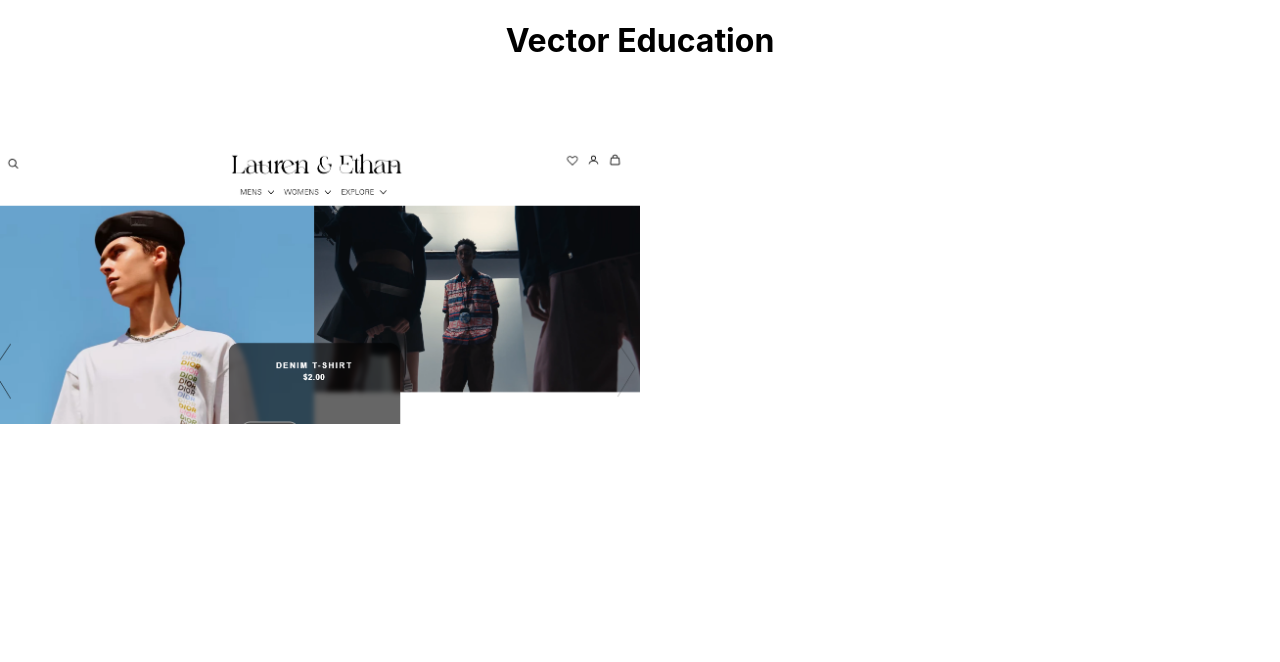
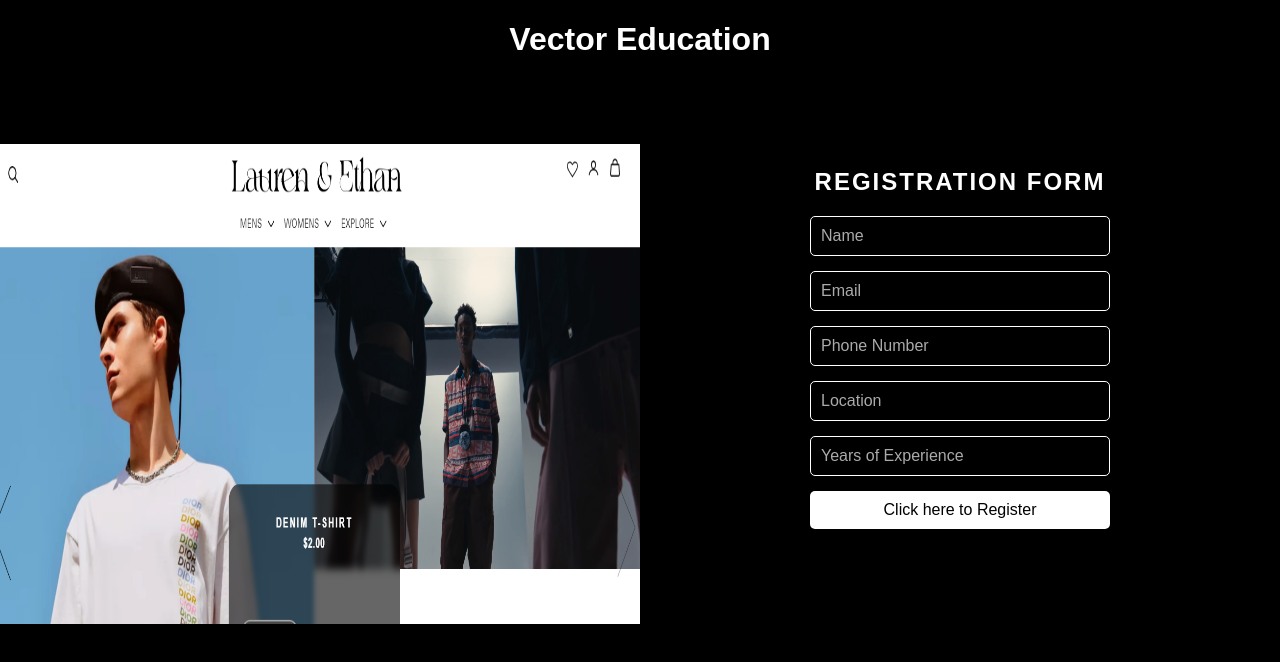
Before and after one commit to TapishKhari/edu, a React (Create React App) app: page / in a window 1280 px wide. Shown: the top 662 px of the page. Built offline with nearby package versions, Linux system fonts and the light colour scheme.

Commit message:
Added Registration form

```diff
--- a/package.json
+++ b/package.json
@@ -6,6 +6,7 @@
     "@testing-library/jest-dom": "^5.17.0",
     "@testing-library/react": "^13.4.0",
     "@testing-library/user-event": "^13.5.0",
+    "axios": "^1.7.7",
     "react": "^18.3.1",
     "react-dom": "^18.3.1",
     "react-router-dom": "^6.27.0",
--- a/public/index.html
+++ b/public/index.html
@@ -24,7 +24,7 @@
       work correctly both with client-side routing and a non-root public URL.
       Learn how to configure a non-root public URL by running `npm run build`.
     -->
-    <title>Vector Education Payment form</title>
+    <title>Vector Education Registration form</title>
   </head>
   <body>
     <noscript>You need to enable JavaScript to run this app.</noscript>
--- a/src/components/Notification-div/Notification.css
+++ b/src/components/Notification-div/Notification.css
@@ -1,6 +1,7 @@
 @media screen and (min-width: 760px) {
     .notify{
         width:100%;
+        height: 60%;
     }
     .img_abc{
         width:100%;
@@ -11,6 +12,7 @@
   @media screen and (max-width: 760px) {
     .notify{
         width:100%;
+        height: 100%;
     }
     .img_abc{
         width:100%;
--- a/src/components/Registration/Registration.css
+++ b/src/components/Registration/Registration.css
@@ -0,0 +1,67 @@
+/* RegistrationForm.css */
+
+body {
+    margin: 0;
+    padding: 0;
+    font-family: Arial, sans-serif;
+    background-color: #000; /* Black background */
+    color: #fff; /* White text */
+  }
+
+  .form-container {
+    /* outline: 2px solid white; */
+    display: flex;
+    justify-content: start;
+    align-items: center;
+    height: 100vh;
+    flex-direction: column;
+  }
+
+  .form-title {
+    margin-bottom: 20px;
+    font-size: 24px;
+    text-transform: uppercase;
+    letter-spacing: 2px;
+  }
+
+  .form {
+    display: flex;
+    flex-direction: column;
+    width: 300px;
+  }
+
+  .form-input {
+    margin-bottom: 15px;
+    padding: 10px;
+    border: 1px solid #fff;
+    background-color: #000;
+    color: #fff;
+    border-radius: 5px;
+    font-size: 16px;
+  }
+
+  .form-input::placeholder {
+    color: #aaa; /* Light grey placeholder */
+  }
+
+  .form-input:focus {
+    outline: none;
+    border-color: #fff;
+  }
+
+  .form-button {
+    padding: 10px;
+    background-color: #fff;
+    color: #000;
+    border: none;
+    border-radius: 5px;
+    font-size: 16px;
+    cursor: pointer;
+    transition: background-color 0.3s ease;
+  }
+
+  .form-button:hover {
+    background-color: black;
+    color: white;
+
+  }
--- a/src/components/Registration/Registration.js
+++ b/src/components/Registration/Registration.js
@@ -1,9 +1,85 @@
-import React from 'react'
+// RegistrationForm.js
+import React, { useState } from 'react';
+import axios from 'axios';
+import './Registration.css'; // Import the CSS file
 
 export const Registration = () => {
+  const [formData, setFormData] = useState({
+    name: '',
+    email: '',
+    phone: '',
+    location: '',
+    experience: '',
+  });
+
+  const handleChange = (e) => {
+    const { name, value } = e.target;
+    setFormData((prev) => ({
+      ...prev,
+      [name]: value,
+    }));
+  };
+
+  const handleSubmit = async (e) => {
+    e.preventDefault();
+    try {
+      const response = await axios.post('http://localhost:3030/register', formData);
+      console.log('Response:', response.data);
+      alert('Registration Successful!');
+    } catch (error) {
+      console.error('Error:', error);
+      alert('Registration Failed!');
+    }
+  };
+
   return (
-    <div>
+    <div className="form-container">
+      <h3 className="form-title">Registration Form</h3>
+      <form onSubmit={handleSubmit} className="form">
+        <input
+          type="text"
+          name="name"
+          placeholder="Name"
+          value={formData.name}
+          onChange={handleChange}
+          className="form-input"
+        />
+        <input
+          type="email"
+          name="email"
+          placeholder="Email"
+          value={formData.email}
+          onChange={handleChange}
+          className="form-input"
+        />
+        <input
+          type="tel"
+          name="phone"
+          placeholder="Phone Number"
+          value={formData.phone}
+          onChange={handleChange}
+          className="form-input"
+        />
+        <input
+          type="text"
+          name="location"
+          placeholder="Location"
+          value={formData.location}
+          onChange={handleChange}
+          className="form-input"
+        />
+        <input
+          type="number"
+          name="experience"
+          placeholder="Years of Experience"
+          value={formData.experience}
+          onChange={handleChange}
+          className="form-input"
+        />
+        <button type="submit" className="form-button">Click here to Register</button>
+      </form>
+    </div>
+  );
+};
 
-    </div>
-  )
-}
+export default Registration;
```
Also changed, not shown: 1 other file (tests, documents, lock files or other folders).
